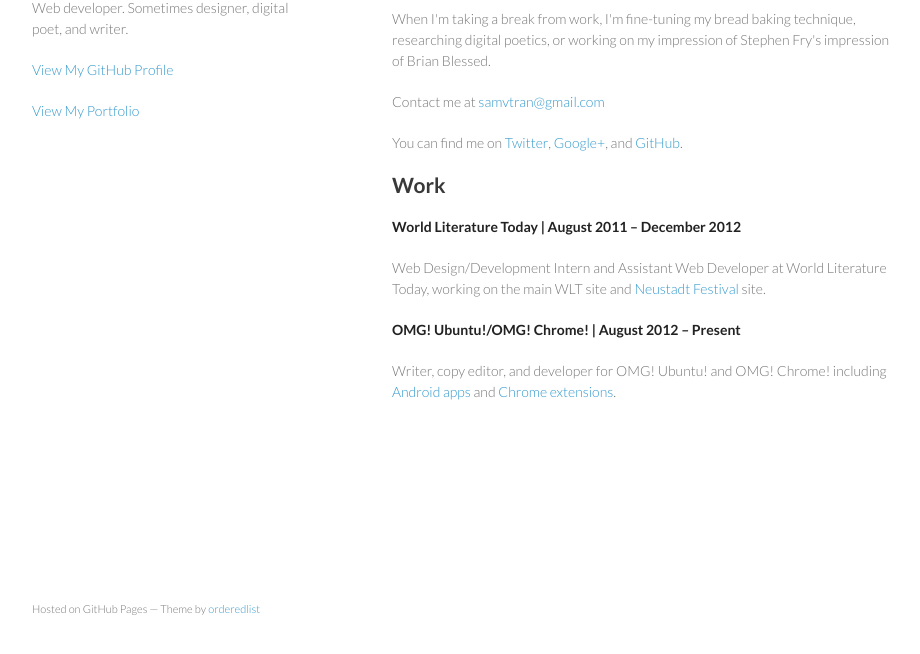
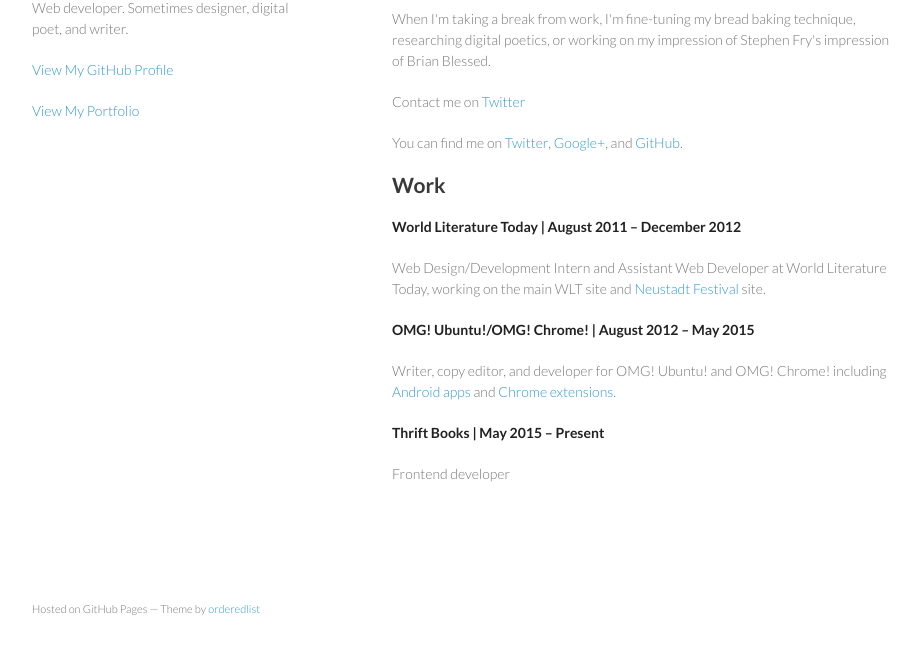
Before and after one commit to samvtran/samvtran.github.io, a plain HTML site: page index.html in a window 1280 px wide. Shown: the part 112-766 px from the top of the page, without its empty margins (178-1098 px from the left). Drawn offline with Linux system fonts and the light colour scheme.

Commit message:
New job stuff

```diff
--- a/index.html
+++ b/index.html
@@ -25,15 +25,17 @@
 
     <p>When I'm taking a break from work, I'm fine-tuning my bread baking technique, researching digital poetics, or working on my impression of Stephen Fry's impression of Brian Blessed.</p>
 
-    <p>Contact me at <a href="mailto:samvtran@gmail.com">samvtran@gmail.com</a></p>
+    <p>Contact me on <a href="https://twitter.com/samvtran">Twitter</a></p>
     <p>You can find me on <a target="_blank" href="https://twitter.com/samvtran">Twitter</a>, <a target="_blank" href="https://plus.google.com/+SamTran">Google+</a>, and <a target="_blank" href="https://github.com/samvtran">GitHub</a>.</p>
 
     <h2>Work</h2>
     <p><strong>World Literature Today | August 2011 &ndash; December 2012</strong></p>
     <p>Web Design/Development Intern and Assistant Web Developer at World Literature Today, working on the main WLT site and <a target="_blank" href="http://neustadtfestival.org/">Neustadt Festival</a> site.</p>
 
-    <p><strong>OMG! Ubuntu!/OMG! Chrome! | August 2012 – Present</strong></p>
+    <p><strong>OMG! Ubuntu!/OMG! Chrome! | August 2012 – May 2015</strong></p>
     <p>Writer, copy editor, and developer for OMG! Ubuntu! and OMG! Chrome! including <a href="https://play.google.com/store/apps/details?id=com.ohso.omgubuntu" target="_blank">Android apps</a> and <a href="https://chrome.google.com/webstore/detail/omg-ubuntu/nhmmlbjenhdockdgpklmdiamollflljn" target="_blank">Chrome extensions</a>.</p>
+    <p><strong>Thrift Books | May 2015 – Present</strong></p>
+    <p>Frontend developer</p>
   </section>
   <footer>
     <p><small>Hosted on GitHub Pages &mdash; Theme by <a href="https://github.com/orderedlist">orderedlist</a></small></p>
```
